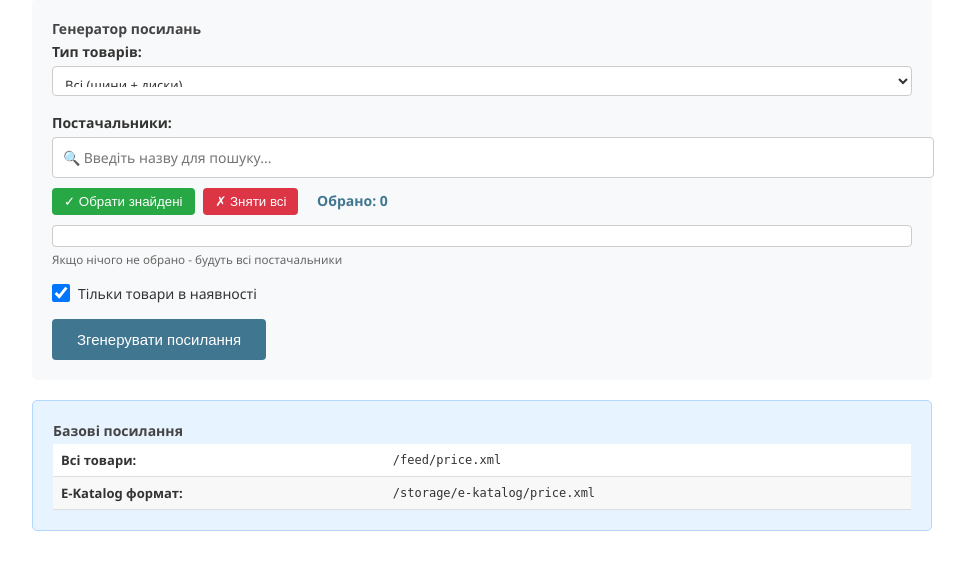
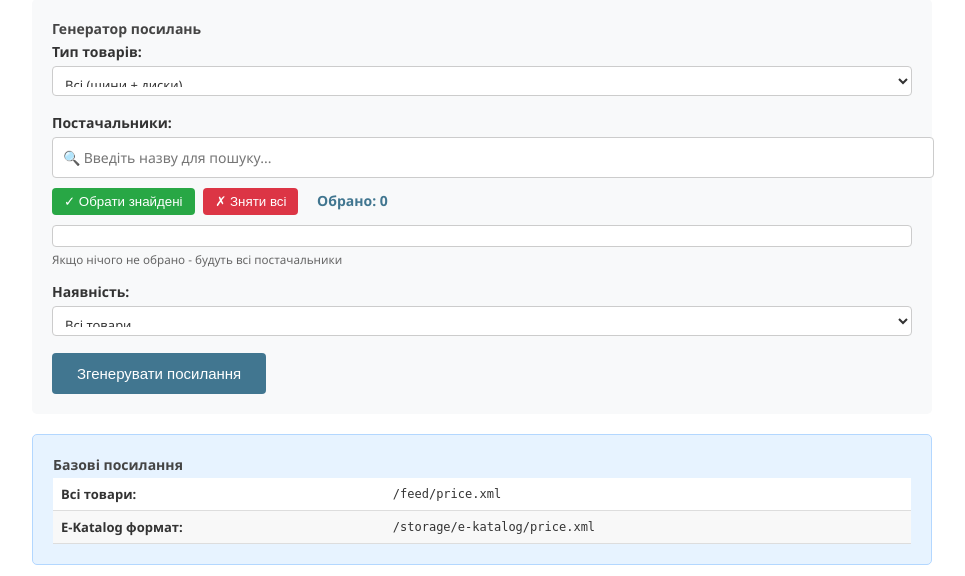
Before and after one commit to 1murs/tire-shop-django, a Django app: template templates/admin/catalog/xml_feeds.html in a window 1280 px wide. Shown: the part 160-736 px from the top of the page, without its empty margins (8-973 px from the left). Run offline with Django 5.2, Linux system fonts and the light colour scheme; the template is opened without the code that fills it, so the values that code supplies are empty.

Commit message:
fix e-catalog feed

```diff
--- a/templates/admin/catalog/xml_feeds.html
+++ b/templates/admin/catalog/xml_feeds.html
@@ -55,10 +55,12 @@
     </div>
 
     <div style="margin-bottom: 15px;">
-      <label style="display: flex; align-items: center; gap: 8px; cursor: pointer;">
-        <input type="checkbox" id="in_stock" checked style="width: 18px; height: 18px;">
-        <span>Тільки товари в наявності</span>
-      </label>
+      <label style="display: block; margin-bottom: 5px; font-weight: bold;">Наявність:</label>
+      <select id="in_stock" style="width: 100%; padding: 8px; border: 1px solid #ccc; border-radius: 4px;">
+        <option value="">Всі товари</option>
+        <option value="1">Тільки в наявності</option>
+        <option value="0">Тільки під замовлення</option>
+      </select>
     </div>
 
     <button type="button" onclick="generateLink()" style="background: #417690; color: white; padding: 12px 25px; border: none; border-radius: 4px; cursor: pointer; font-size: 15px;">
@@ -150,14 +152,14 @@ function generateLink() {
   const type = document.getElementById('type').value;
   const checkboxes = document.querySelectorAll('.supplier-checkbox:checked');
   const selectedSuppliers = Array.from(checkboxes).map(cb => cb.value);
-  const inStock = document.getElementById('in_stock').checked ? '1' : '0';
+  const inStock = document.getElementById('in_stock').value;
 
   let url = '{{ base_url }}/feed/price.xml?';
   const params = [];
 
   if (type !== 'all') params.push('type=' + type);
   if (selectedSuppliers.length > 0) params.push('suppliers=' + selectedSuppliers.join(','));
-  params.push('in_stock=' + inStock);
+  if (inStock) params.push('in_stock=' + inStock);
 
   url += params.join('&');
 
```
Also changed, not shown: catalog/feeds.py (+7 -4 lines).
